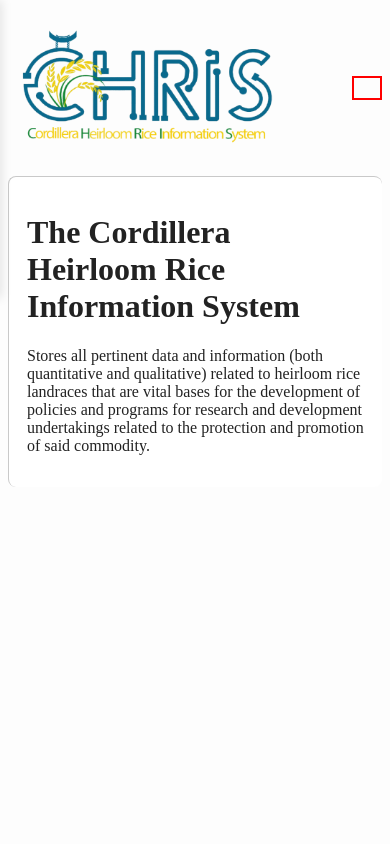
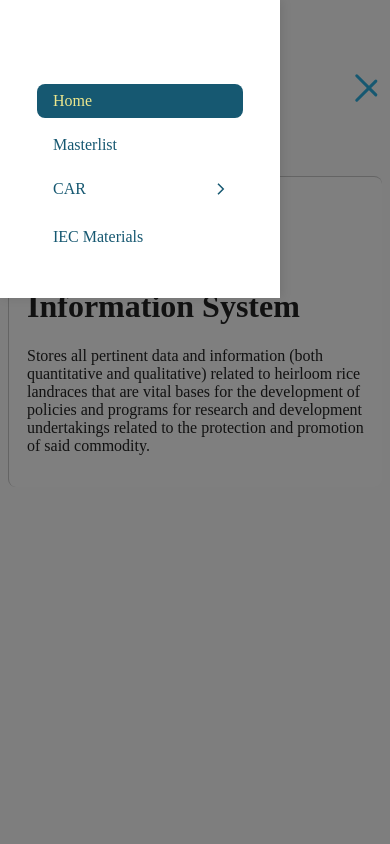
Before and after one commit to yapsesay38/chris-frontend, an Astro site: page / in a window 390 px wide. Both pictures are taken after a click on the button "Toggle navigation". Shown: the top 844 px of the page. Built offline with nearby package versions, Linux system fonts and the light colour scheme; Astro itself is replaced by a stand-in of ours.

Commit message:
fixed hamburger/sidebar issue
hamburger/sidebar (including animations and backdrop) now work properly
on smaller viewport (mobile/tablet)

```diff
--- a/src/layouts/BlogLayout.astro
+++ b/src/layouts/BlogLayout.astro
@@ -11,14 +11,28 @@ import '../styles/global.css'
     <link rel="icon" href="/dacarlogo_ico/favicon.ico" />
     <meta name="viewport" content="width=device-width, initial-scale=1.0" />
 		<title>Cordillera Heirloom Rice Information System</title>
+    <script>
+      document.addEventListener('alpine:init', () => {
+        Alpine.data('hamburgerMenu', () => ({
+          isOpen: false,
+          toggle() {
+            this.isOpen = !this.isOpen;
+            console.log('isOpen:', this.isOpen)
+          }
+        }));
+      });
+    </script>
+    <script defer src="https://cdn.jsdelivr.net/npm/alpinejs@3.x.x/dist/cdn.min.js"></script>
 	</head>
-	<body>
-    <div class="container" x-data="{ sidebarOpen: false }">
+  <body>
+    <div class="container"
+         x-data="hamburgerMenu()"
+         >
       <div class="header">
         <Header />
         <button class="hamburger"
-                @click="navOpen = !navOpen"
-                :class="{ 'is-active':navOpen }"
+                @click="toggle()"
+                :class="{ 'is-active': isOpen }"
                 aria-label="Toggle navigation"
                 >
           <span class="hamburger-line"></span>
@@ -26,7 +40,15 @@ import '../styles/global.css'
           <span class="hamburger-line"></span>
         </button>
       </div>
-      <div class="sidebar" :class="{ 'nav-open': navOpen }" @click.away="navOpen = false">
+      <div class="backdrop"
+           x-show="isOpen"
+           @click="isOpen = false"
+           x-cloak
+           >
+      </div>
+      <div class="sidebar"
+           :class="{ 'nav-open': isOpen }"
+           >
         <Nav />
       </div>
       <div class="dash">
--- a/src/styles/global.css
+++ b/src/styles/global.css
@@ -104,7 +104,7 @@ footer {
   display: block;
   width: 100%;
   height: 3px;
-  background-color(--text-color, #222);
+  background-color: #165871;
   transition: all 0.3s ease;
   border-radius: 2px;
 }
@@ -121,7 +121,37 @@ footer {
   transform: rotate(-45deg) translate(5px, -6px);
 }
 
+.backdrop {
+  position: fixed;
+  top: 0;
+  left: 0;
+  width: 100%;
+  height: 100%;
+  background-color: rgba(0, 0, 0, 0.5);
+  z-index: 998;
+}
+
 @media (max-width: 768px) {
+  .sidebar {
+    display: block !important;
+    position: fixed;
+    top: 0;
+    left: 0;
+    min-width: 280px;
+    min-height: 30vh;
+    background: var(--bg-secondary, #fff);
+    padding: 4rem 1.5rem 1.5rem;
+    transform: translateX(-100%);
+    transition: transform 0.3s ease;
+    z-index: 999;
+    overflow-y: auto;
+    box-shadow: 2px 0 10px rgba(0,0,0,0.1);
+  }
+
+  .sidebar.nav-open {
+    transform: translateX(0);
+  }
+
   .container {
     grid-template-columns: 1fr;
     grid-template-rows: auto 1fr;
@@ -144,30 +174,6 @@ footer {
     display: flex !important;
     position: relative;
     margin-left: auto;
-    border: 2px solid red !important;
-  }
-
-  .sidebar {
-    grid-column: 1 / 2;
-    grid-row: 2 / 3;
-    position: fixed;
-    top: 0;
-    left: 0;
-    min-width: 280px;
-    min-height: 30vh;
-    background: var(--bg-secondary, #fff);
-    padding: 4rem 1.5rem 1.5rem;
-    transform: translateX(-100%);
-    transition: transform 0.3s ease;
-    z-index: 999;
-    overflow-y: auto;
-    box-shadow: 2px 0 10px rgba(0,0,0,0.1);
-    display: block !important;
-    margin: 0;
-  }
-
-  .sidebar.nav-open {
-    transform: translateX(0);
   }
 
   .dash {
```
Also changed, not shown: 1 other file.
